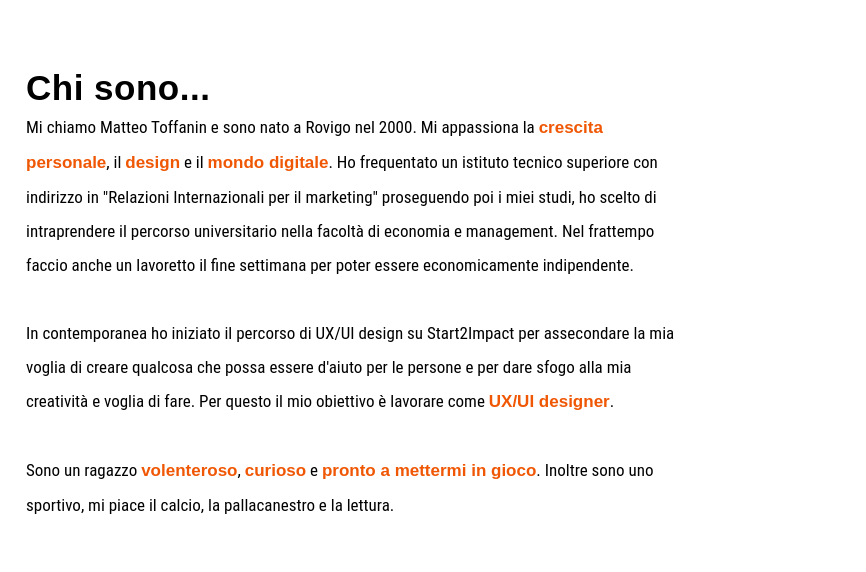
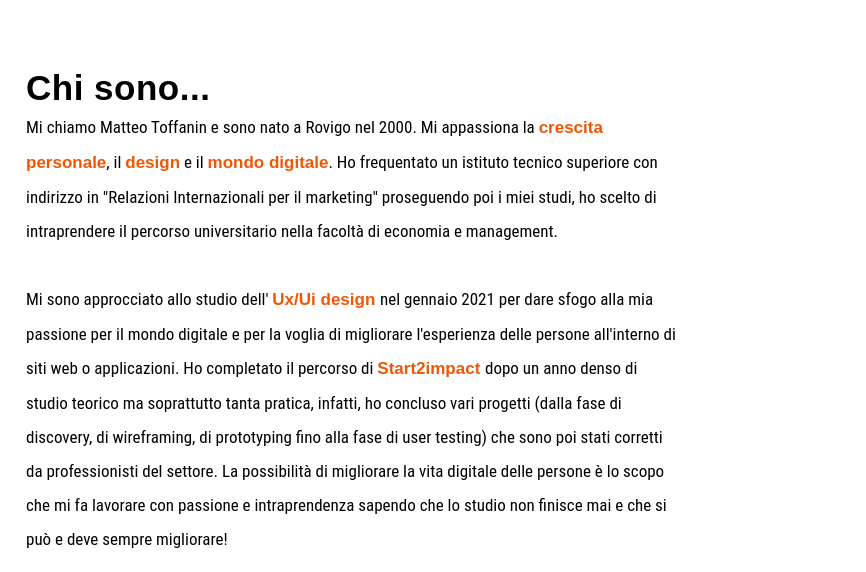
Before and after one commit to MatteoToffa/MatteoToffa.github.io, a plain HTML site: page index.html in a window 1280 px wide. Shown: the part 144-716 px from the top of the page, 414-1280 px from the left. Drawn offline with Linux system fonts and the light colour scheme.

Commit message:
Update index.html

```diff
--- a/index.html
+++ b/index.html
@@ -39,15 +39,16 @@
     <p class='comment'>Mi chiamo Matteo Toffanin e sono nato a Rovigo nel 2000. Mi appassiona la <strong>crescita personale</strong>,
        il <strong>design</strong> e il <strong>mondo digitale</strong>.
       Ho frequentato un istituto tecnico superiore con indirizzo in "Relazioni Internazionali per il marketing" proseguendo poi i miei studi, ho scelto di
-      intraprendere il percorso universitario nella facoltà di economia e management. Nel frattempo faccio anche un lavoretto il fine settimana per poter essere economicamente indipendente.
+      intraprendere il percorso universitario nella facoltà di economia e management.
       <br>
       <br/>
-      In contemporanea ho iniziato il percorso di UX/UI design su Start2Impact per assecondare la mia voglia di creare qualcosa
-      che possa essere d'aiuto per le persone e per dare sfogo alla mia creatività e voglia di fare.
-      Per questo il mio obiettivo è lavorare come <strong>UX/UI designer</strong>.
+      Mi sono approcciato allo studio dell' <strong>Ux/Ui design </strong> nel gennaio 2021 per dare sfogo alla mia passione per il mondo digitale e per la voglia di migliorare
+      l'esperienza delle persone all'interno di siti web o applicazioni. Ho completato il percorso di  <strong>Start2impact </strong> dopo un anno denso di studio teorico ma soprattutto
+      tanta pratica, infatti, ho concluso vari progetti (dalla fase di discovery, di wireframing, di prototyping fino alla fase di user testing) che sono poi stati corretti
+      da professionisti del settore. La possibilità di migliorare la vita digitale delle persone è lo scopo che mi fa lavorare con passione e intraprendenza sapendo che lo
+      studio non finisce mai e che si può e deve sempre migliorare!
       <br>
       <br/>
-
       Sono un ragazzo <strong>volenteroso</strong>, <strong>curioso</strong> e <strong>pronto a mettermi in gioco</strong>.
       Inoltre sono uno sportivo, mi piace il calcio, la pallacanestro e la lettura.</p>
   </div>
```
